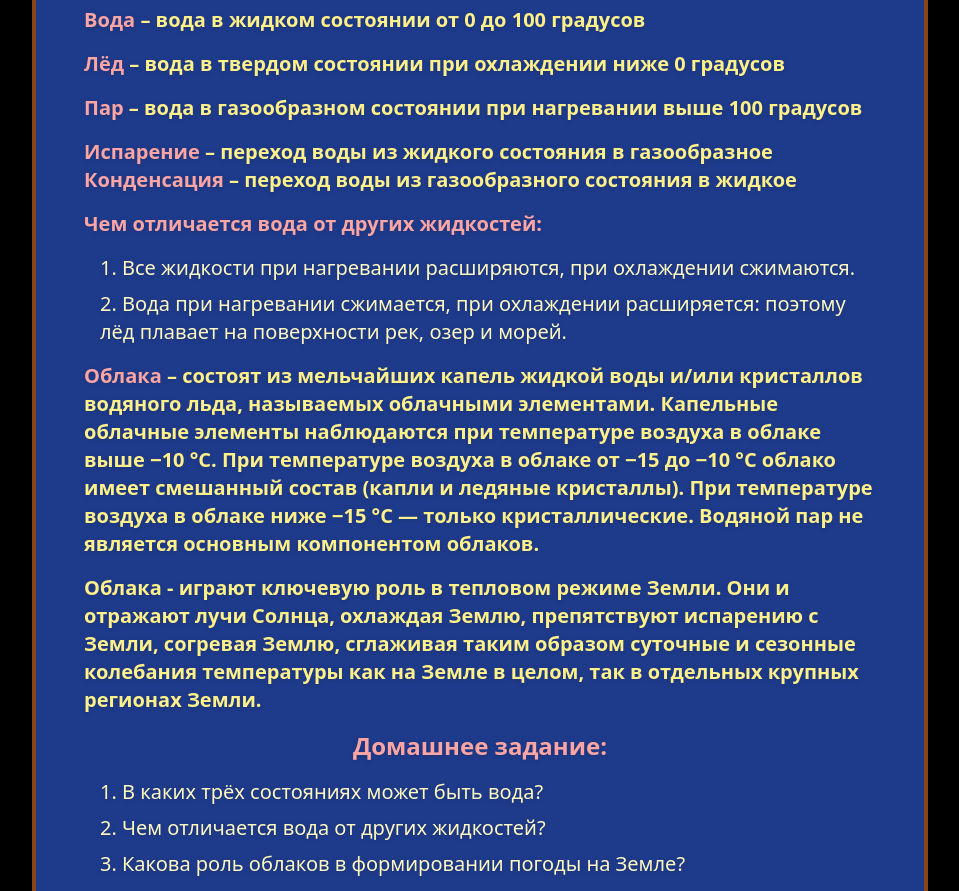
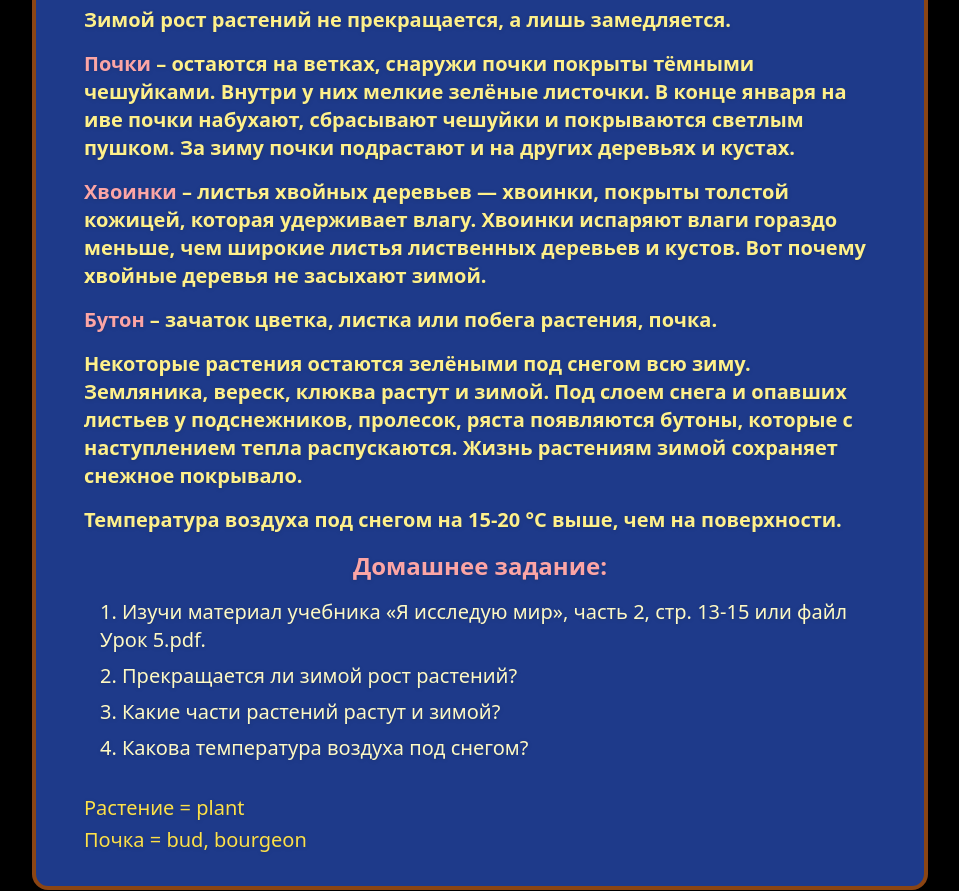
Before and after one commit to Yuriy2437/grade_2, a plain HTML site: page index.html in a window 1280 px wide. Shown: the part 138-1029 px from the top of the page, without its empty margins (160-1119 px from the left). Drawn offline with nearby package versions, Linux system fonts and the light colour scheme.

Commit message:
Урок 5

```diff
--- a/index.html
+++ b/index.html
@@ -2,88 +2,40 @@
 <html lang="ru">
   <head>
     <meta charset="UTF-8" />
-    <title>Урок 4. Облака. Вода. Лёд</title>
+    <title>Урок 5. Растения зимой</title>
     <meta name="viewport" content="width=device-width, initial-scale=1.0" />
     <script src="https://cdn.tailwindcss.com"></script>
   </head>
   <body class="min-h-screen bg-black">
-    <div
-      class="max-w-4xl w-full mx-auto my-12 bg-blue-900 border-4 border-[#8B4513] rounded-2xl px-6 sm:px-12 py-8 shadow-lg"
-    >
-      <h1
-        class="text-xl sm:text-2xl md:text-3xl font-extrabold mb-6 text-red-400 text-center drop-shadow"
-      >
-        Урок 4. Облака. Вода. Лёд
+    <div class="max-w-4xl w-full mx-auto my-12 bg-blue-900 border-4 border-[#8B4513] rounded-2xl px-6 sm:px-12 py-8 shadow-lg">
+      <h1 class="text-xl sm:text-2xl md:text-3xl font-extrabold mb-6 text-red-400 text-center drop-shadow">
+        Урок 5. Растения зимой
       </h1>
-      <div
-        class="space-y-4 text-yellow-200 text-base sm:text-lg md:text-xl font-bold drop-shadow break-words"
-      >
+      <div class="space-y-4 text-yellow-200 text-base sm:text-lg md:text-xl font-bold drop-shadow break-words">
+        <p>Зимой рост растений не прекращается, а лишь замедляется.</p>
         <p>
-          <span class="text-red-300">Вода</span> – вода в жидком состоянии от 0
-          до 100 градусов
+          <span class="text-red-300">Почки</span> – остаются на ветках, снаружи почки покрыты тёмными чешуйками. Внутри у них мелкие зелёные листочки. В конце января на иве почки набухают, сбрасывают чешуйки и покрываются светлым пушком. За зиму почки подрастают и на других деревьях и кустах.
         </p>
         <p>
-          <span class="text-red-300">Лёд</span> – вода в твердом состоянии при
-          охлаждении ниже 0 градусов
+          <span class="text-red-300">Хвоинки</span> – листья хвойных деревьев — хвоинки, покрыты толстой кожицей, которая удерживает влагу. Хвоинки испаряют влаги гораздо меньше, чем широкие листья лиственных деревьев и кустов. Вот почему хвойные деревья не засыхают зимой.
         </p>
         <p>
-          <span class="text-red-300">Пар</span> – вода в газообразном состоянии
-          при нагревании выше 100 градусов
+          <span class="text-red-300">Бутон</span> – зачаток цветка, листка или побега растения, почка.
         </p>
         <p>
-          <span class="text-red-300">Испарение</span> – переход воды из жидкого
-          состояния в газообразное<br />
-          <span class="text-red-300">Конденсация</span> – переход воды из
-          газообразного состояния в жидкое
+          Некоторые растения остаются зелёными под снегом всю зиму. Земляника, вереск, клюква растут и зимой. Под слоем снега и опавших листьев у подснежников, пролесок, ряста появляются бутоны, которые с наступлением тепла распускаются. Жизнь растениям зимой сохраняет снежное покрывало.
         </p>
-        <p>
-          <span class="text-red-300"
-            >Чем отличается вода от других жидкостей:</span
-          >
-        </p>
-        <ol
-          class="list-decimal list-inside text-yellow-100 font-normal space-y-2 ml-4"
-        >
-          <li>
-            Все жидкости при нагревании расширяются, при охлаждении сжимаются.
-          </li>
-          <li>
-            Вода при нагревании сжимается, при охлаждении расширяется: поэтому
-            лёд плавает на поверхности рек, озер и морей.
-          </li>
-        </ol>
-        <p>
-          <span class="text-red-300">Облака</span> – состоят из мельчайших
-          капель жидкой воды и/или кристаллов водяного льда, называемых
-          облачными элементами. Капельные облачные элементы наблюдаются при
-          температуре воздуха в облаке выше −10 °C. При температуре воздуха в
-          облаке от −15 до −10 °C облако имеет смешанный состав (капли и ледяные
-          кристаллы). При температуре воздуха в облаке ниже −15 °C — только
-          кристаллические. Водяной пар не является основным компонентом облаков.
-        </p>
-        <p>
-          Облака - играют ключевую роль в тепловом режиме Земли. Они и отражают
-          лучи Солнца, охлаждая Землю, препятствуют испарению с Земли, согревая
-          Землю, сглаживая таким образом суточные и сезонные колебания
-          температуры как на Земле в целом, так в отдельных крупных регионах
-          Земли.
-        </p>
-        <h2
-          class="mt-6 text-red-300 text-lg sm:text-xl md:text-2xl font-extrabold text-center"
-        >
-          Домашнее задание:
-        </h2>
-        <ol
-          class="list-decimal list-inside text-yellow-100 font-normal space-y-2 mt-2 ml-4"
-        >
-          <li>В каких трёх состояниях может быть вода?</li>
-          <li>Чем отличается вода от других жидкостей?</li>
-          <li>Какова роль облаков в формировании погоды на Земле?</li>
+        <p>Температура воздуха под снегом на 15-20 °С выше, чем на поверхности.</p>
+        <h2 class="mt-6 text-red-300 text-lg sm:text-xl md:text-2xl font-extrabold text-center">Домашнее задание:</h2>
+        <ol class="list-decimal list-inside text-yellow-100 font-normal space-y-2 mt-2 ml-4">
+          <li>Изучи материал учебника «Я исследую мир», часть 2, стр. 13-15 или файл Урок 5.pdf.</li>
+          <li>Прекращается ли зимой рост растений?</li>
+          <li>Какие части растений растут и зимой?</li>
+          <li>Какова температура воздуха под снегом?</li>
         </ol>
         <div class="pt-4 text-yellow-300 font-normal space-y-1">
-          <div>Облако = cloud</div>
-          <div>Вода = water</div>
-          <div>Лёд = ice</div>
+          <div>Растение = plant</div>
+          <div>Почка = bud, bourgeon</div>
         </div>
       </div>
     </div>
```
